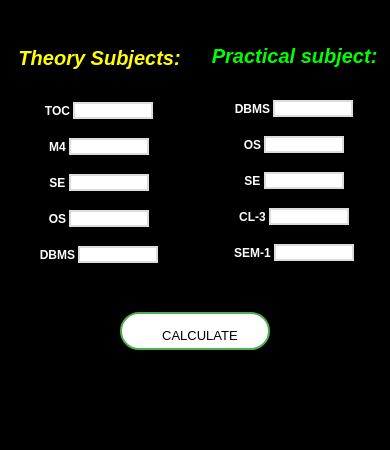
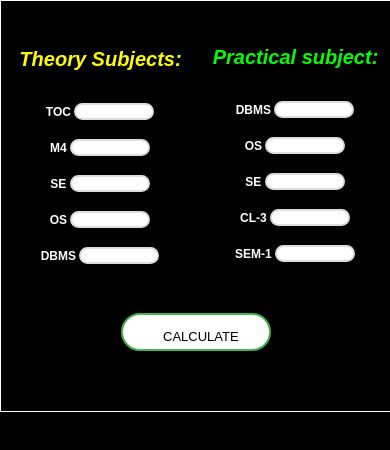
Before and after one commit to sahilsingh-jubbal/jubbal, a plain HTML site: page index23.html in a window 390 px wide. Drawn offline with Linux system fonts and the light colour scheme.

Commit message:
Update index23.html

```diff
--- a/index23.html
+++ b/index23.html
@@ -38,8 +38,9 @@
 */
 
 .box{
-  width: 50%;
+  width: 100%;
   background-color: black;
+  border: 1px solid white;
 
 }
 /*	div{
@@ -153,6 +154,7 @@ h2{
 input[type='text']{
 	height: 17px;
 	width: 80px;
+	border-radius: 50px;
 
 }
 
```
